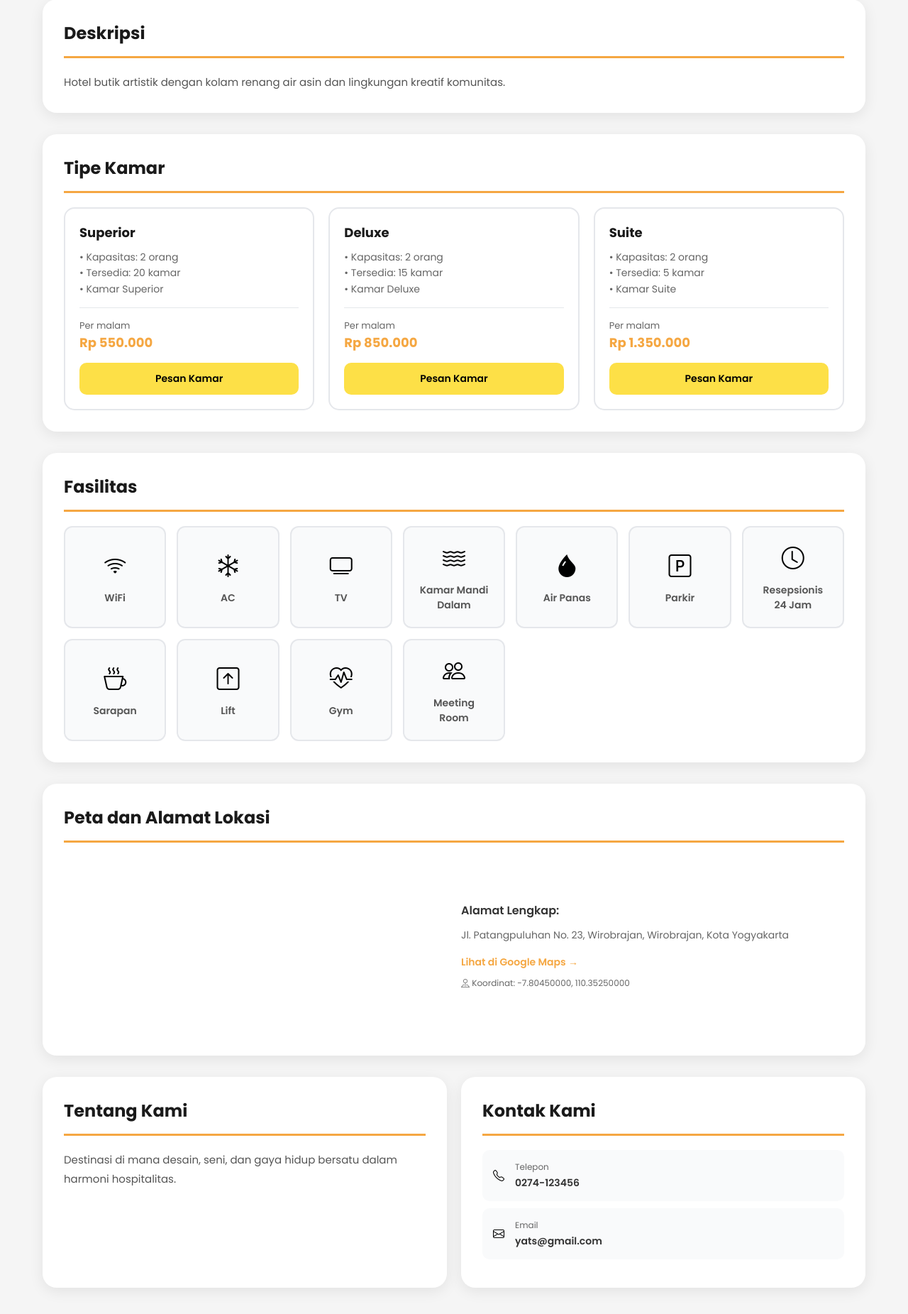
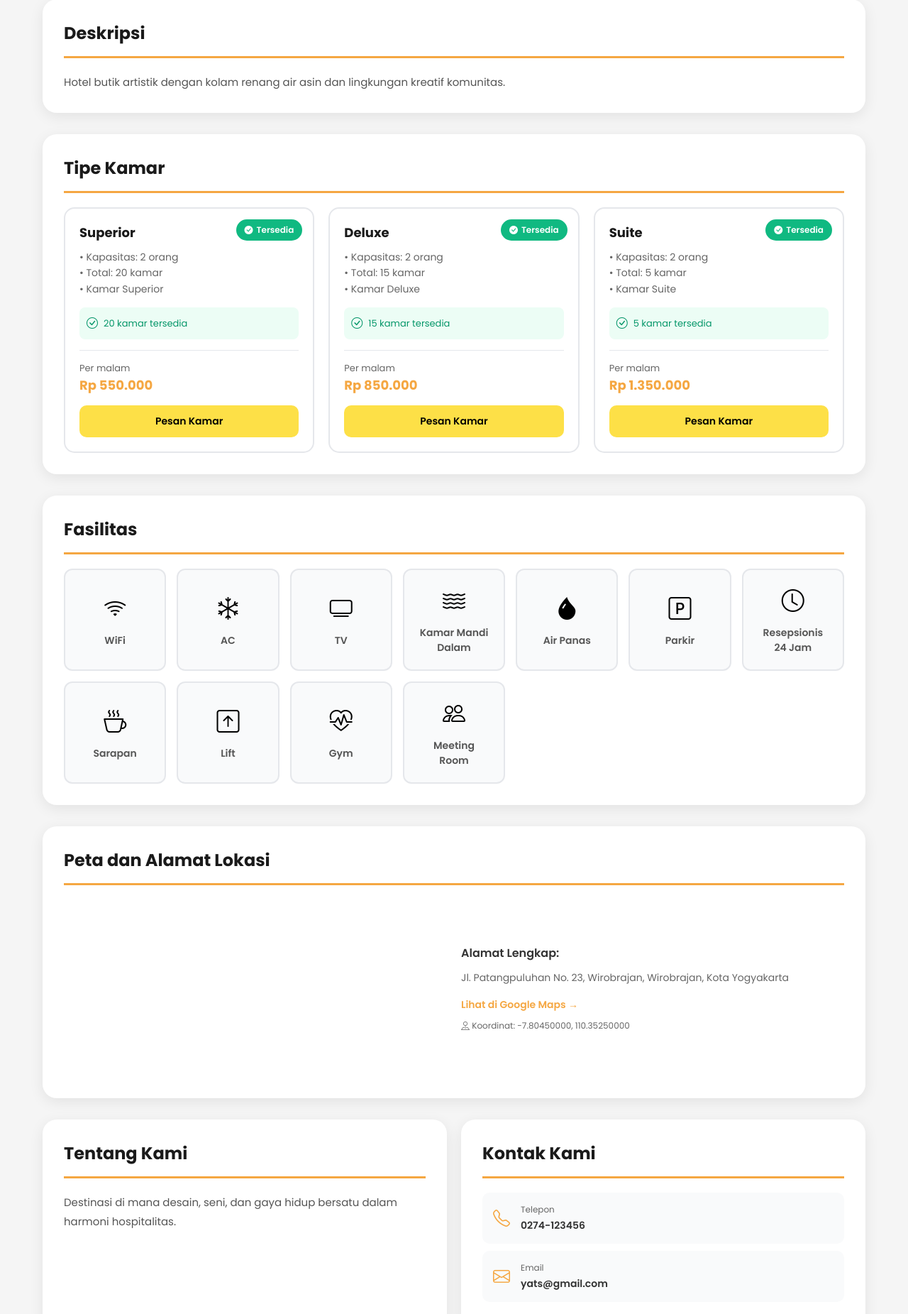
Before and after one commit to dewii8/YogyaStay-WebAkomodasi, a PHP site: page /yogyastay/detail.php?id=14 in a window 1280 px wide. Shown: the part 745-2596 px from the top of the page at 71% size. Run offline with PHP 8.4, Linux system fonts and the light colour scheme; a user stored in the database is signed in; data comes from the database, SQL or seed files in the repository; a map, chart or similar area stays blank; some libraries are stand-ins or nearby versions.

Commit message:
update file detail.php

```diff
--- a/users/detail.php
+++ b/users/detail.php
@@ -52,10 +52,30 @@ if (empty($gambar_array)) {
     $gambar_array = ['uploads/penginapan/default.jpg'];
 }
 
-// mengambil tipe kamar
-$sql_kamar = "SELECT * FROM tipe_kamar
-              WHERE id_penginapan = $id_penginapan
-              ORDER BY harga_per_malam ASC";
+// ========= MODIFIKASI: Query tipe kamar dengan ketersediaan real-time =========
+$sql_kamar = "SELECT
+                tk.*,
+                tk.jumlah_kamar as total_kamar,
+                COALESCE(
+                    (SELECT SUM(b.jumlah_kamar)
+                     FROM booking b
+                     WHERE b.id_tipe_kamar = tk.id_tipe_kamar
+                     AND b.status_reservasi IN ('dipesan', 'check-in')
+                     AND b.tanggal_checkout > CURDATE()
+                    ), 0
+                ) as kamar_terpakai,
+                (tk.jumlah_kamar - COALESCE(
+                    (SELECT SUM(b.jumlah_kamar)
+                     FROM booking b
+                     WHERE b.id_tipe_kamar = tk.id_tipe_kamar
+                     AND b.status_reservasi IN ('dipesan', 'check-in')
+                     AND b.tanggal_checkout > CURDATE()
+                    ), 0
+                )) as kamar_tersedia
+              FROM tipe_kamar tk
+              WHERE tk.id_penginapan = $id_penginapan
+              ORDER BY tk.harga_per_malam ASC";
+
 $result_kamar = mysqli_query($conn, $sql_kamar);
 
 if (!$result_kamar) {
@@ -258,11 +278,42 @@ require_once 'header.php';
     border-radius: 15px;
     overflow: hidden;
     transition: all 0.3s;
+    position: relative;
 }
 
 .room-card:hover {
     border-color: #f5a742;
     box-shadow: 0 5px 20px rgba(245, 167, 66, 0.2);
+}
+
+/* ========= BADGE KETERSEDIAAN ========= */
+.availability-badge {
+    position: absolute;
+    top: 15px;
+    right: 15px;
+    padding: 6px 12px;
+    border-radius: 20px;
+    font-size: 12px;
+    font-weight: 600;
+    z-index: 10;
+    display: flex;
+    align-items: center;
+    gap: 5px;
+}
+
+.availability-badge.available {
+    background: #10b981;
+    color: white;
+}
+
+.availability-badge.limited {
+    background: #f59e0b;
+    color: white;
+}
+
+.availability-badge.full {
+    background: #ef4444;
+    color: white;
 }
 
 .room-info {
@@ -281,6 +332,37 @@ require_once 'header.php';
     font-size: 14px;
     line-height: 1.6;
     margin-bottom: 15px;
+}
+
+/* ========= INFORMASI KETERSEDIAAN ========= */
+.availability-info {
+    display: flex;
+    align-items: center;
+    gap: 8px;
+    padding: 10px;
+    background: #f9fafb;
+    border-radius: 8px;
+    margin-bottom: 15px;
+    font-size: 13px;
+}
+
+.availability-info.available {
+    background: #ecfdf5;
+    color: #059669;
+}
+
+.availability-info.limited {
+    background: #fffbeb;
+    color: #d97706;
+}
+
+.availability-info.full {
+    background: #fef2f2;
+    color: #dc2626;
+}
+
+.availability-info i {
+    font-size: 16px;
 }
 
 .room-price-box {
@@ -315,9 +397,15 @@ require_once 'header.php';
     transition: all 0.3s;
 }
 
-.btn-book-room:hover {
+.btn-book-room:hover:not(:disabled) {
     background: #fcd34d;
     transform: translateY(-2px);
+}
+
+.btn-book-room:disabled {
+    background: #d1d5db;
+    cursor: not-allowed;
+    opacity: 0.6;
 }
 
 /* ========= FASILITAS ========= */
@@ -680,24 +768,76 @@ require_once 'header.php';
                 <?php
                 if ($result_kamar && mysqli_num_rows($result_kamar) > 0) {
                     while($kamar = mysqli_fetch_assoc($result_kamar)) {
+                        // Tentukan status ketersediaan
+                        $kamar_tersedia = intval($kamar['kamar_tersedia']);
+                        $total_kamar = intval($kamar['total_kamar']);
+                        $kamar_terpakai = intval($kamar['kamar_terpakai']);
+
+                        // Tentukan badge dan info
+                        if ($kamar_tersedia <= 0) {
+                            $badge_class = 'full';
+                            $badge_text = 'Penuh';
+                            $badge_icon = 'bi-x-circle-fill';
+                            $info_class = 'full';
+                            $info_text = 'Kamar tidak tersedia';
+                            $info_icon = 'bi-x-circle';
+                            $btn_disabled = true;
+                        } elseif ($kamar_tersedia <= ceil($total_kamar * 0.3)) { // 30% atau kurang
+                            $badge_class = 'limited';
+                            $badge_text = 'Terbatas';
+                            $badge_icon = 'bi-exclamation-circle-fill';
+                            $info_class = 'limited';
+                            $info_text = "Tersisa $kamar_tersedia dari $total_kamar kamar";
+                            $info_icon = 'bi-exclamation-triangle';
+                            $btn_disabled = false;
+                        } else {
+                            $badge_class = 'available';
+                            $badge_text = 'Tersedia';
+                            $badge_icon = 'bi-check-circle-fill';
+                            $info_class = 'available';
+                            $info_text = "$kamar_tersedia kamar tersedia";
+                            $info_icon = 'bi-check-circle';
+                            $btn_disabled = false;
+                        }
                 ?>
                 <div class="room-card">
+                    <!-- Badge Ketersediaan -->
+                    <div class="availability-badge <?= $badge_class ?>">
+                        <i class="bi <?= $badge_icon ?>"></i>
+                        <span><?= $badge_text ?></span>
+                    </div>
+
                     <div class="room-info">
                         <h3 class="room-name"><?= htmlspecialchars($kamar['nama_tipe']) ?></h3>
+
                         <div class="room-features">
                             • Kapasitas: <?= $kamar['kapasitas_orang'] ?> orang<br>
-                            • Tersedia: <?= $kamar['jumlah_kamar'] ?> kamar<br>
+                            • Total: <?= $total_kamar ?> kamar<br>
                             <?php if (!empty($kamar['deskripsi'])): ?>
-                            • <?= htmlspecialchars($kamar['deskripsi']) ?>
+                            • <?= htmlspecialchars($kamar['deskripsi']) ?><br>
                             <?php endif; ?>
                         </div>
+
+                        <!-- Info Ketersediaan -->
+                        <div class="availability-info <?= $info_class ?>">
+                            <i class="bi <?= $info_icon ?>"></i>
+                            <span><?= $info_text ?></span>
+                        </div>
+
                         <div class="room-price-box">
                             <div>
                                 <div class="room-price-label">Per malam</div>
                                 <div class="room-price">Rp <?= number_format($kamar['harga_per_malam'], 0, ',', '.') ?></div>
                             </div>
                         </div>
-                        <button class="btn-book-room" onclick="checkLoginBeforeBooking(<?= $id_penginapan ?>, <?= $kamar['id_tipe_kamar'] ?>)">Pesan Kamar</button>
+
+                        <button
+                            class="btn-book-room"
+                            onclick="checkLoginBeforeBooking(<?= $id_penginapan ?>, <?= $kamar['id_tipe_kamar'] ?>)"
+                            <?= $btn_disabled ? 'disabled' : '' ?>
+                        >
+                            <?= $btn_disabled ? 'Kamar Penuh' : 'Pesan Kamar' ?>
+                        </button>
                     </div>
                 </div>
                 <?php
@@ -705,8 +845,8 @@ require_once 'header.php';
                 } else {
                 ?>
                 <div style="text-align: center; padding: 40px; color: #9ca3af; grid-column: 1/-1;">
-                    <i class="bi bi-house"></i>
-                    <p style="font-size: 16px;">Belum ada data tipe kamar</p>
+                    <i class="bi bi-house" style="font-size: 48px;"></i>
+                    <p style="font-size: 16px; margin-top: 10px;">Belum ada data tipe kamar</p>
                 </div>
                 <?php } ?>
             </div>
@@ -860,7 +1000,7 @@ require_once 'header.php';
 
                 <?php if (isset($kontak_data['telepon'])): ?>
                 <div class="contact-item">
-                    <i class="bi bi-telephone"></i>
+                    <i class="bi bi-telephone contact-icon"></i>
                     <div class="contact-info">
                         <div class="contact-label">Telepon</div>
                         <div class="contact-value">
@@ -872,7 +1012,7 @@ require_once 'header.php';
 
                 <?php if (isset($kontak_data['whatsapp'])): ?>
                 <div class="contact-item">
-                    <i class="bi bi-chat-dots"></i>
+                    <i class="bi bi-chat-dots contact-icon"></i>
                     <div class="contact-info">
                         <div class="contact-label">WhatsApp</div>
                         <div class="contact-value">
@@ -884,7 +1024,7 @@ require_once 'header.php';
 
                 <?php if (isset($kontak_data['email'])): ?>
                 <div class="contact-item">
-                    <i class="bi bi-envelope"></i>
+                    <i class="bi bi-envelope contact-icon"></i>
                     <div class="contact-info">
                         <div class="contact-label">Email</div>
                         <div class="contact-value">
```
